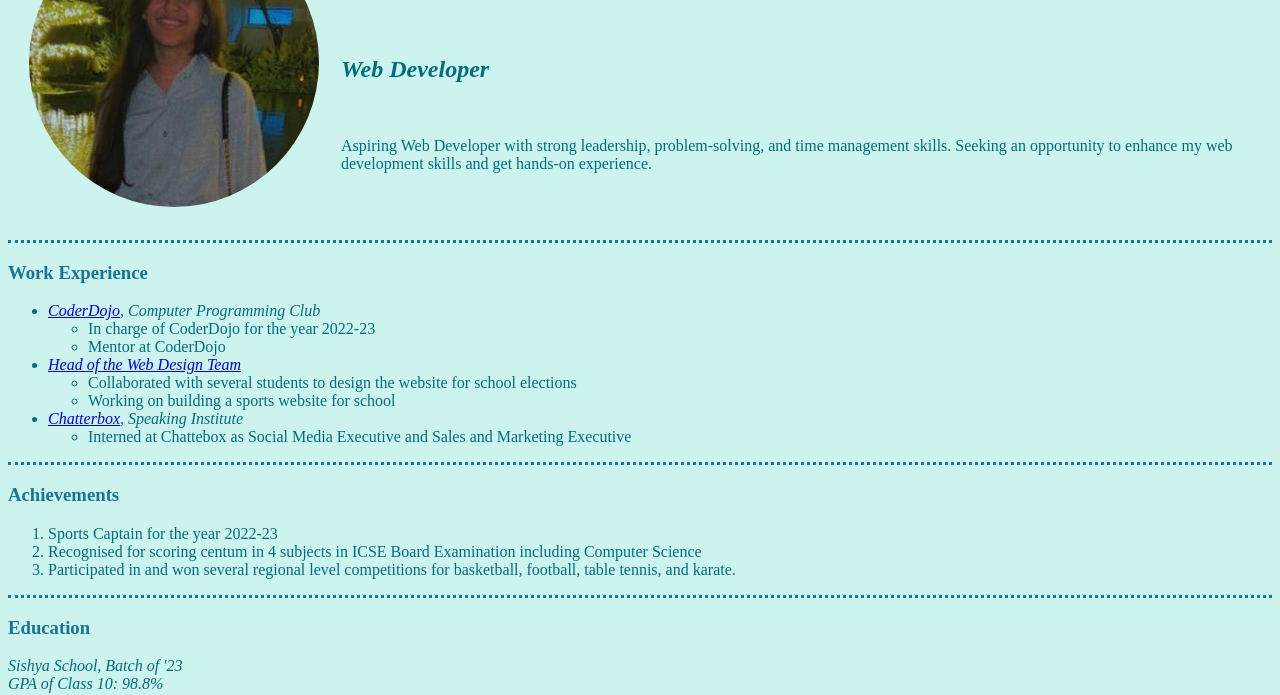
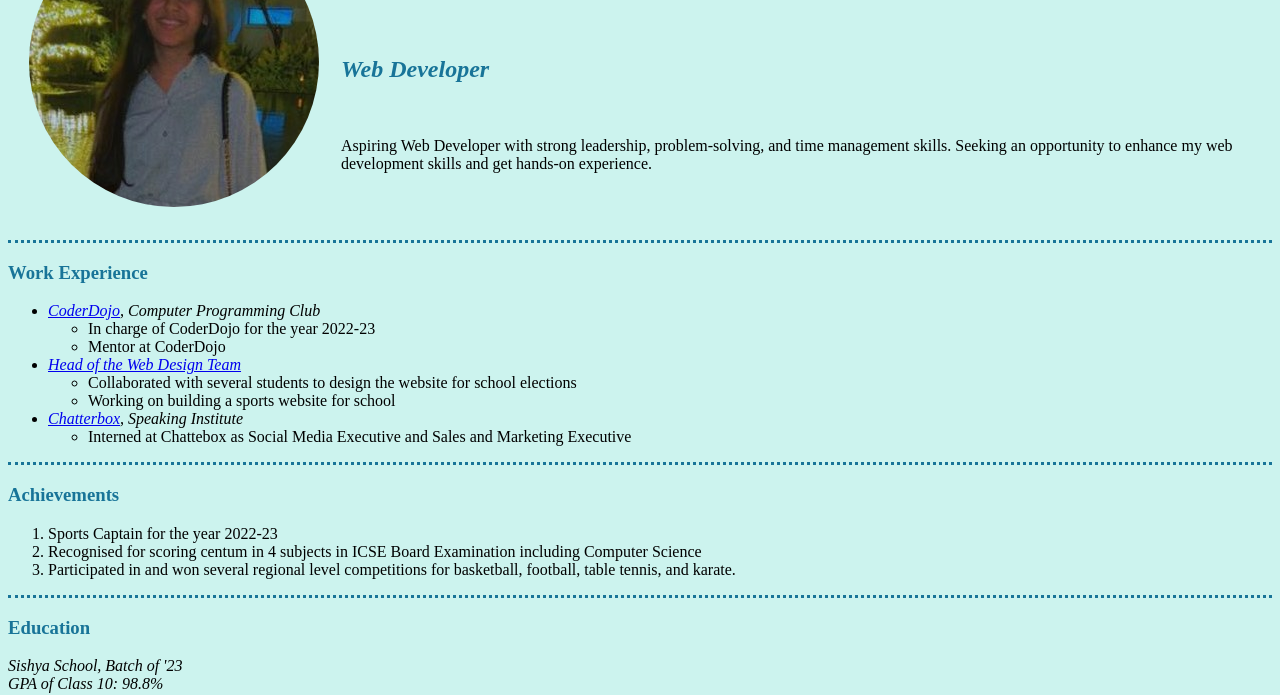
Before and after one commit to vidhijalan27/CV, a plain HTML site: page index.html in a window 1280 px wide. Shown: the part 112-807 px from the top of the page. Drawn offline with Linux system fonts and the light colour scheme.

Commit message:
Add files via upload

```diff
--- a/css/styles.css
+++ b/css/styles.css
@@ -11,11 +11,5 @@ hr
   border-width: 3px;
 }
 h1 {color: #187498;}
+h2 {color: #187498;}
 h3 {color: #187498;}
-p
-{
-  color: #006E7F;
-}
-td {color: #006E7F;}
-ul {color: #006E7F;}
-ol {color: #006E7F;}
```
